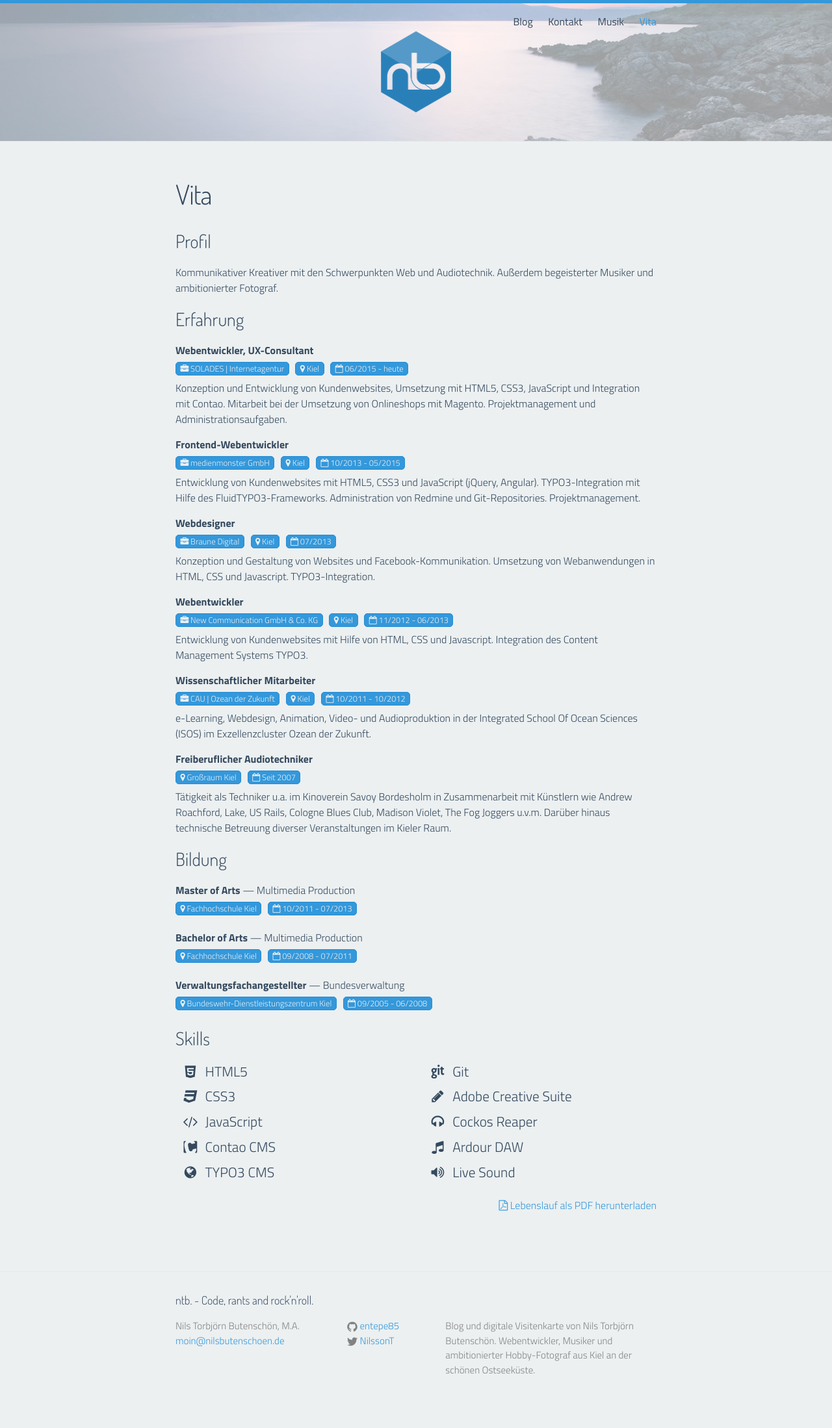
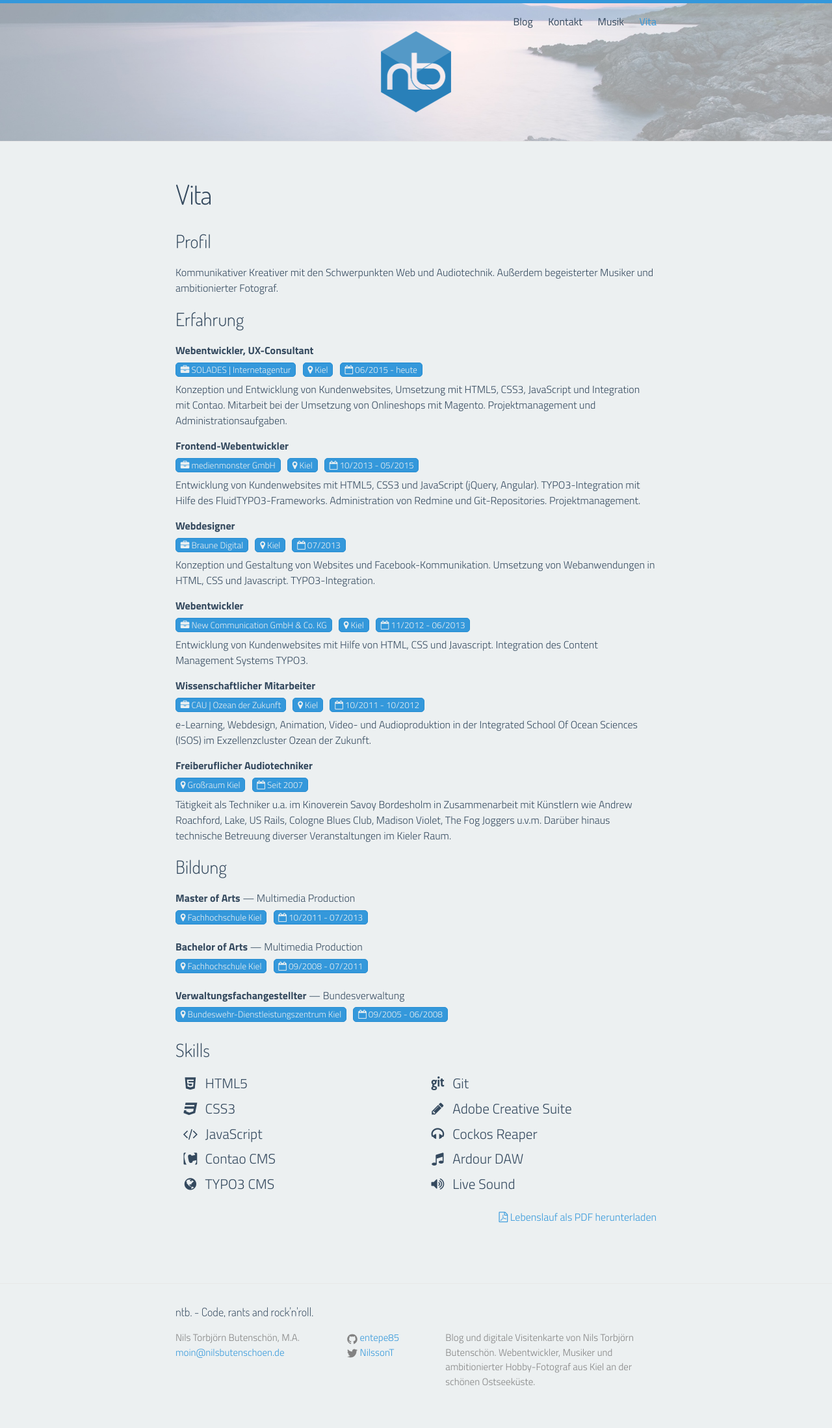
Before and after one commit to entepe85/nilsbutenschoen.de, a Jekyll site: the page built from vita/vita.html, in a window 1280 px wide. Shown: the whole page at 65% size. Built offline with Jekyll 4.4.1, drawn with Linux system fonts in a browser that asks for light colours; nearby versions of some CDN libraries.

Commit message:
Increase vita label font size.

```diff
--- a/_sass/_vita.scss
+++ b/_sass/_vita.scss
@@ -5,7 +5,7 @@
         border-radius: 5px;
         color: $background-color;
         display: inline-block;
-        font-size: 0.8em;
+        font-size: 0.85em;
         margin: {
             bottom: 0.5em;
             right: 0.5em;
```
